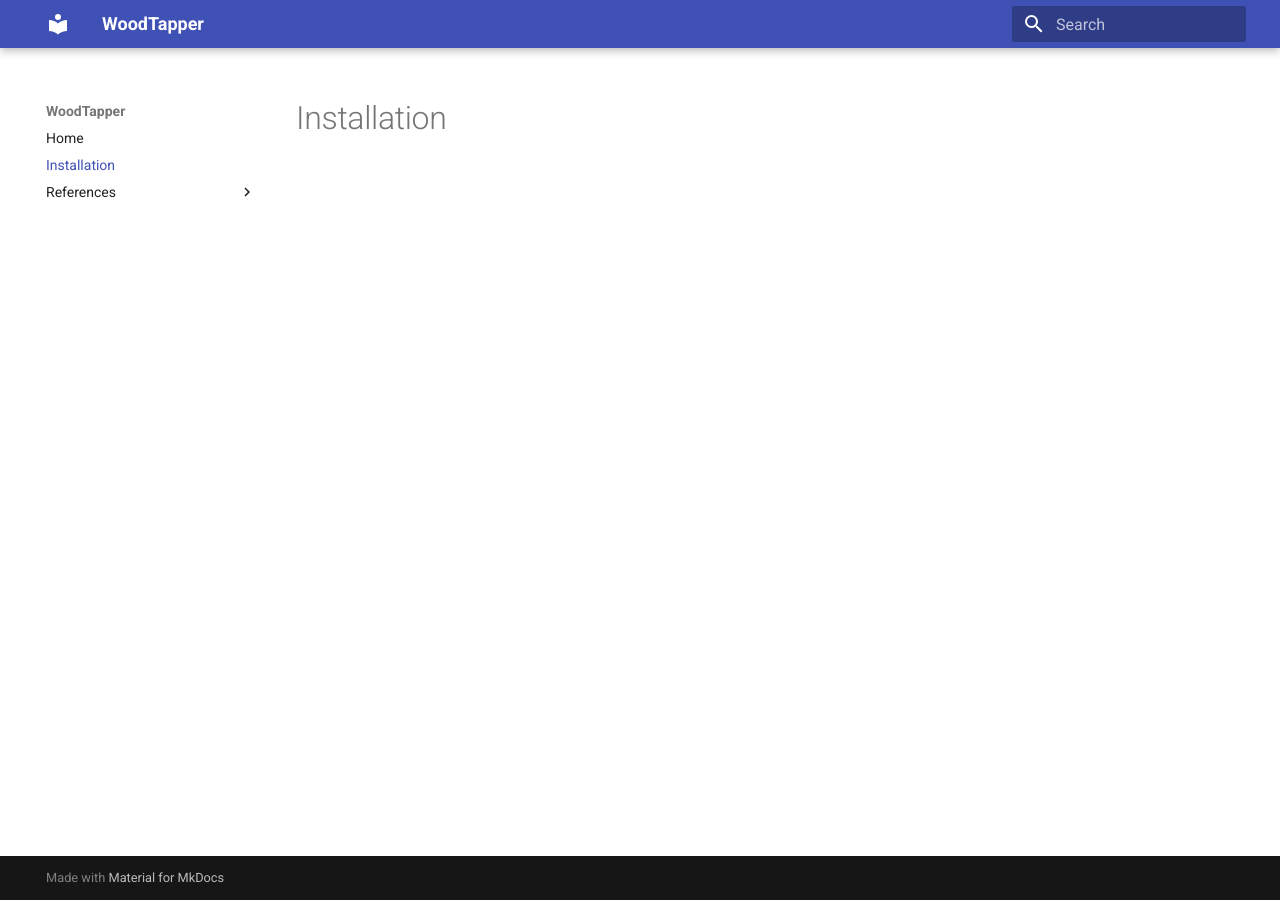
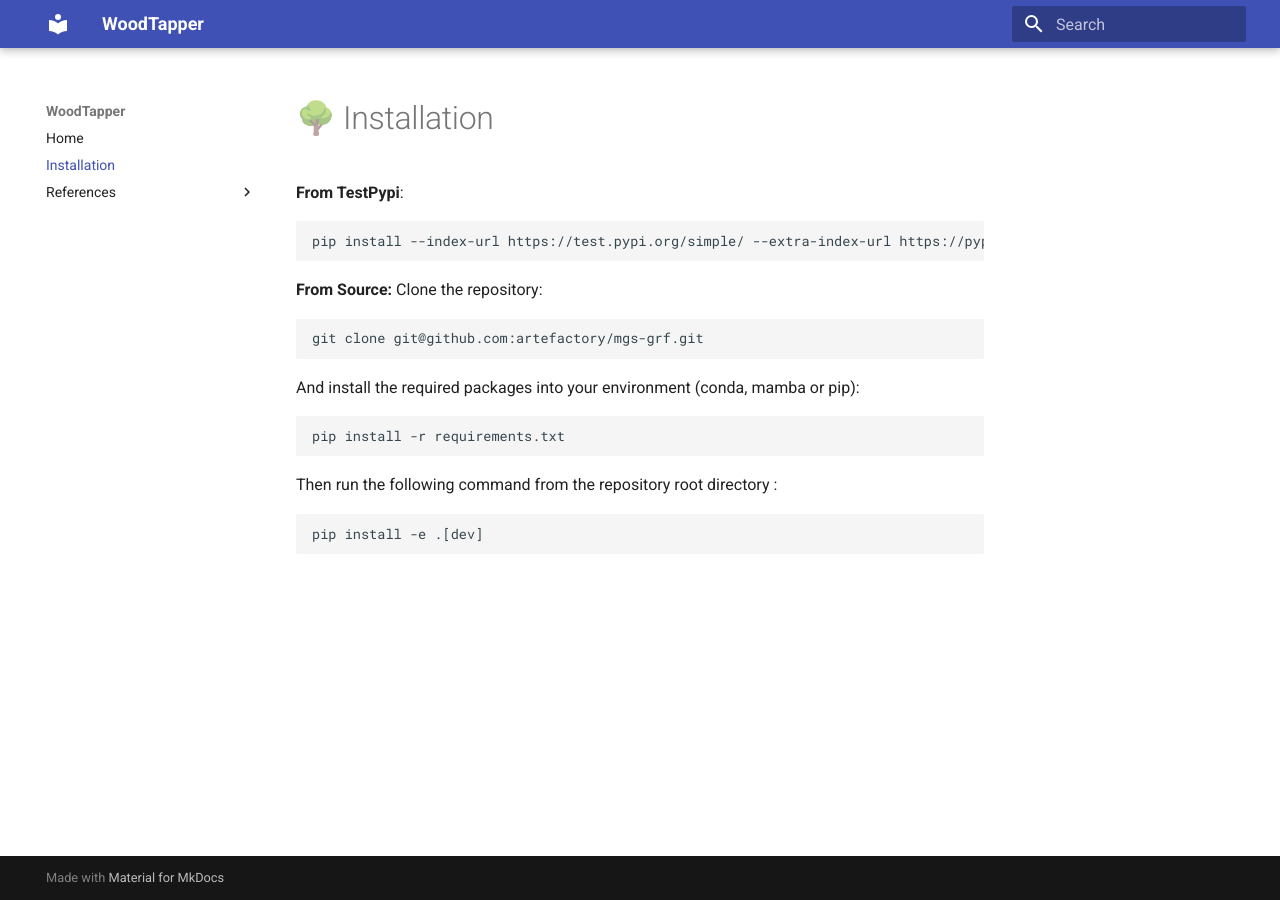
Before and after one commit to artefactory/woodtapper, an MkDocs documentation site: the page built from docs/installation.md, in a window 1280 px wide. Built offline with MkDocs 1.6.1 and Material for MkDocs 9.7.7, drawn with Linux system fonts in a browser that asks for light colours.

Commit message:
Add testpypi instructions

````diff
--- a/docs/installation.md
+++ b/docs/installation.md
@@ -1 +1,22 @@
-# Installation
+
+# 🌳 Installation
+
+**From TestPypi**:
+```bash
+pip install --index-url https://test.pypi.org/simple/ --extra-index-url https://pypi.org/simple/ woodtapper
+```
+**From Source:**
+Clone the repository:
+```bash
+git clone git@github.com:artefactory/mgs-grf.git
+```
+
+And install the required packages into your environment (conda, mamba or pip):
+```bash
+pip install -r requirements.txt
+```
+
+Then run the following command from the repository root directory :
+```
+pip install -e .[dev]
+```
````
